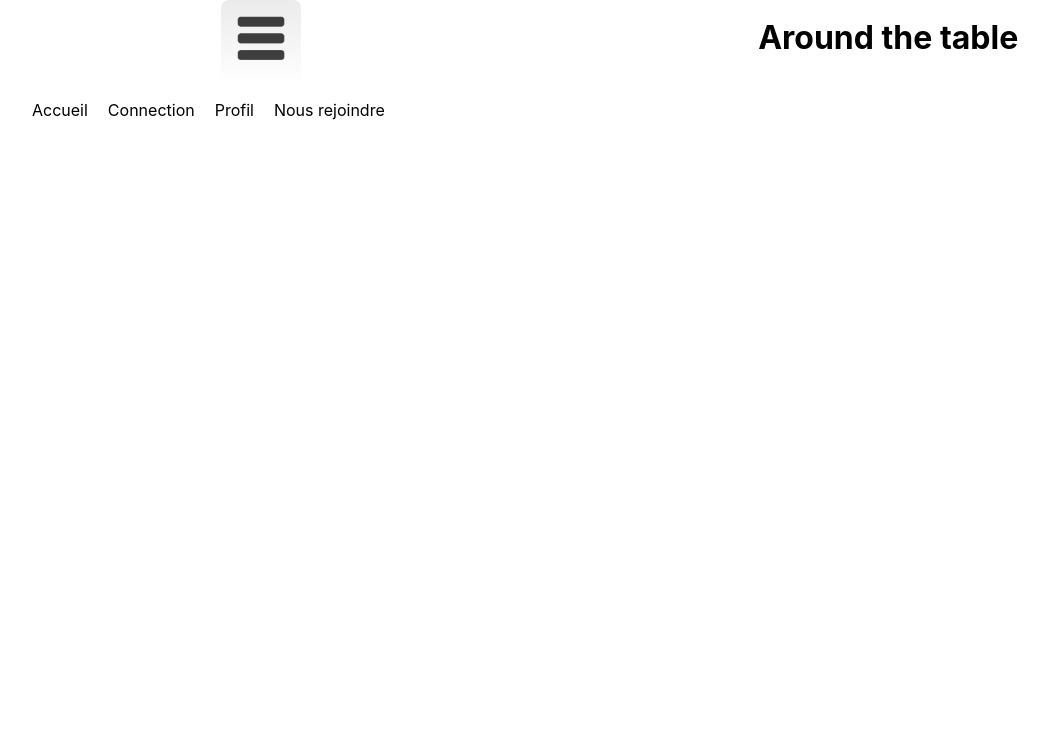
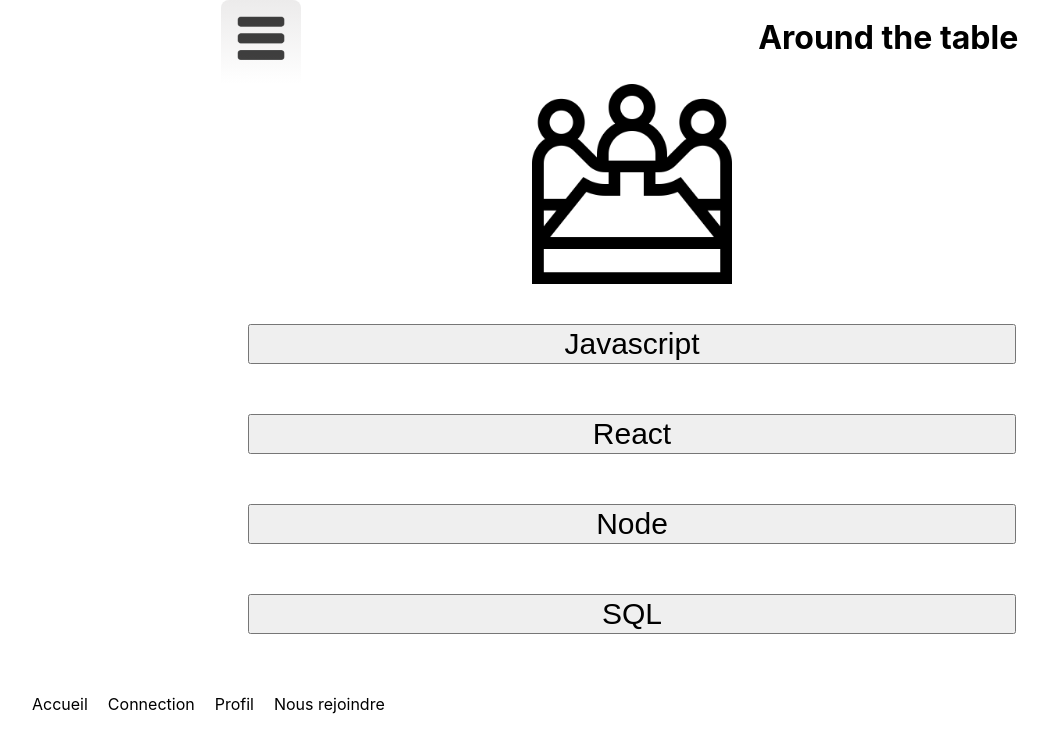
Before and after one commit to FabienBataille/around-the-table, a React (Create React App) app: page / in a window 1280 px wide. Shown: the top 752 px of the page, without its empty margins (8-1057 px from the left). Built offline with nearby package versions, Linux system fonts and the light colour scheme.

Commit message:
page d'accueil

```diff
--- a/src/App.jsx
+++ b/src/App.jsx
@@ -1,10 +1,12 @@
 import Header from './components/Header';
 import Footer from './components/Footer';
+import Accueil from './components/Accueil';
 
 function App() {
   return (
     <div className="App">
       <Header />
+      <Accueil />
       <Footer />
     </div>
   );
--- /dev/null
+++ b/src/components/Accueil.jsx
@@ -0,0 +1,16 @@
+import logo from '../images/logo.png';
+import './accueil.css';
+
+function Accueil() {
+  return (
+    <div className="Accueil">
+      <img src={logo} alt="logo" className="logo" />
+      <button type="button">Javascript</button>
+      <button type="button">React</button>
+      <button type="button">Node</button>
+      <button type="button">SQL</button>
+    </div>
+  );
+}
+
+export default Accueil;
--- /dev/null
+++ b/src/components/accueil.css
@@ -0,0 +1,17 @@
+.logo {
+  width: 200px;
+}
+
+.Accueil{
+  display: flex;
+  flex-direction: column;
+  width: 100%;
+  align-items: center;
+}
+
+button{
+  width: 60%;
+  font-size: 30px;
+  margin-top: 40px;
+  margin-bottom: 10px;
+}
--- a/src/components/footer.css
+++ b/src/components/footer.css
@@ -6,4 +6,10 @@
 .Footer ul li {
   margin-right: 20px;
   font-size: 16px;
+  font-style: bold;
 }
+
+.Footer{
+  margin-top: 50px;
+  margin-bottom: 0px;
+}
--- a/src/components/header.css
+++ b/src/components/header.css
@@ -1,4 +1,5 @@
 .Header{
+  width: 100%;
   display: flex;
   justify-content: space-around;
 }
```
